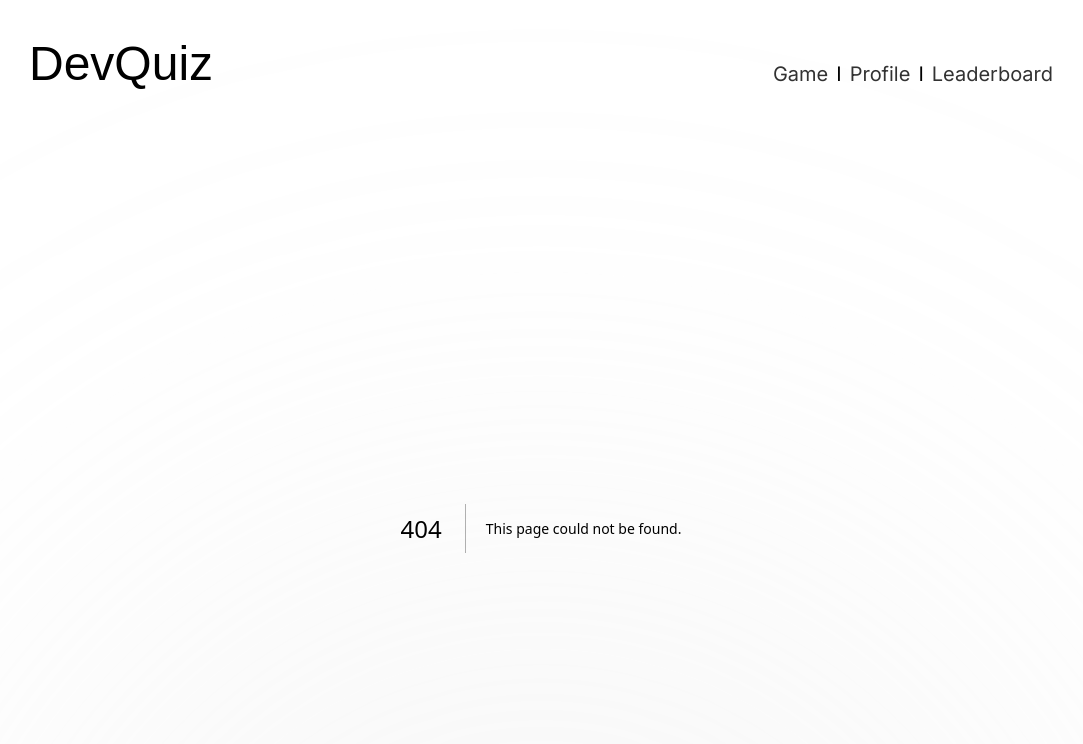
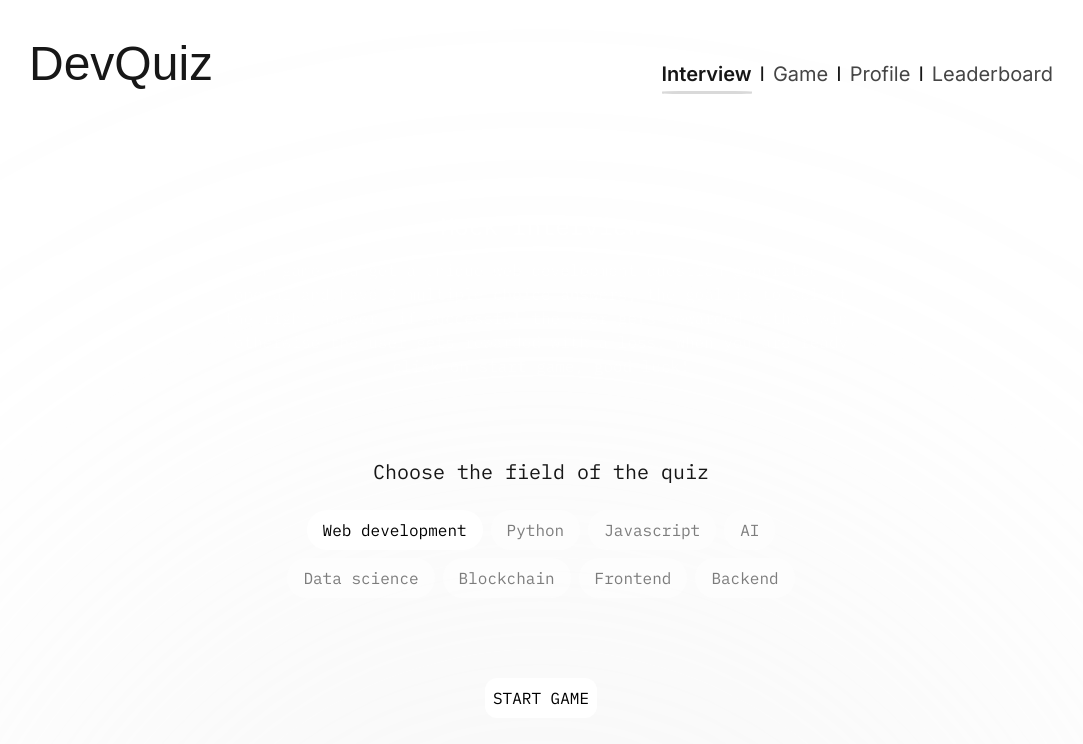
Before and after one commit to BChainbuddy/DevelopmentQuiz, a Next.js app: page /interview in a window 1280 px wide. Before the commit this address had no page. Shown: the top 744 px of the page, without its empty margins (99-1182 px from the left). Built offline with nearby package versions, Linux system fonts and the light colour scheme; a web font is replaced by a local one.

Commit message:
add interview to navbar

```diff
--- /dev/null
+++ b/src/app/interview/page.tsx
@@ -0,0 +1,189 @@
+"use client";
+
+import Quiz from "@/components/Quiz/Quiz";
+import CircleLoading from "@/ui/CircleLoading";
+import { useState } from "react";
+import { categories } from "@/data/categories";
+
+export default function GamePage() {
+  const [startGame, setStartGame] = useState(false);
+  const [loadingGame, setLoadingGame] = useState(false);
+
+  const [question, setQuestion] = useState("");
+  const [answers, setAnswers] = useState<{ choice: string; answer: string }[]>(
+    []
+  );
+  const [correctAnswer, setCorrectAnswer] = useState("");
+
+  const [category, setCategory] = useState(categories[0]);
+
+  const handleNewGame = () => {
+    setStartGame(true);
+    newRound();
+  };
+
+  const MAX_RETRIES = 3;
+
+  async function newRound(retryCount = 0) {
+    setLoadingGame(true);
+    try {
+      const response = await fetch(`/api/getQuestions/${category.prompt}`);
+      if (!response.ok) {
+        // If there's an HTTP error (e.g. network error, server error), throw and do not retry.
+        throw new Error(`HTTP error: ${response.status}`);
+      }
+      const { data } = await response.json();
+      const message = data.choices[0].message.content;
+      const lines = message
+        .split("\n")
+        .map((line: string) => line.trim())
+        .filter((line: string) => line !== "");
+
+      // Parse question
+      let question = "";
+      for (const line of lines) {
+        if (line.startsWith("Question:")) {
+          question = line.replace("Question:", "").trim();
+          break;
+        }
+      }
+
+      // Parse answers
+      const answers: { choice: string; answer: string }[] = [];
+      const answerPattern = /^([A-Z])\)\s*(.+)$/;
+      for (const line of lines) {
+        const match = line.match(answerPattern);
+        if (match) {
+          const choice = match[1];
+          const answerText = match[2];
+          answers.push({ choice, answer: answerText });
+        }
+      }
+
+      // Parse correct answer
+      const correctLine = lines.find((line: string) =>
+        /^Correct answer:/i.test(line)
+      );
+      const correctAnswerMatch = correctLine
+        ? correctLine
+            .replace(/^Correct answer:/i, "")
+            .trim()
+            .match(/^([A-Z])/i)
+        : null;
+      const correctAnswer = correctAnswerMatch
+        ? correctAnswerMatch[1].toUpperCase()
+        : "";
+
+      // If the structure is invalid, retry
+      if (!question || answers.length === 0 || !correctAnswer) {
+        if (retryCount < MAX_RETRIES) {
+          console.warn(
+            `Invalid response structure, retrying newRound (${
+              retryCount + 1
+            }/${MAX_RETRIES})`
+          );
+          return newRound(retryCount + 1);
+        } else {
+          throw new Error(
+            "Max retries exceeded due to invalid response structure."
+          );
+        }
+      }
+
+      // Set state
+      setQuestion(question);
+      setAnswers(answers);
+      setCorrectAnswer(correctAnswer);
+    } catch (error: any) {
+      console.error("Error in newRound:", error);
+      // If it's an HTTP/network error, do not retry automatically.
+      if (error.message && error.message.startsWith("HTTP error")) {
+        throw error;
+      }
+      // Retry on other errors
+      if (retryCount < MAX_RETRIES) {
+        return newRound(retryCount + 1);
+      } else {
+        throw error;
+      }
+    } finally {
+      setLoadingGame(false);
+    }
+  }
+
+  return (
+    <div className="flex flex-col flex-1 w-full max-w-[90rem] mx-auto">
+      {!startGame ? (
+        <div className="flex flex-col flex-1 md:justify-center items-center font-ibmPlexMono md:gap-y-[10vh] gap-y-[5vh] mt-8 md:mt-0">
+          <div className="flex flex-col items-center justify-center gap-y-4">
+            <p className="md:text-2xl text-lg text-white text-center">
+              Mock Interview
+            </p>
+            <p className="max-w-[40rem] text-[#FFFFFF99] md:text-center text-start md:text-base text-xs">
+              {/* Each game has 10 rounds, the questions have 3 multiple choice
+              questions and go from easy to hard, the goal is to get a score of
+              more than 60%, if successful the user gets rewarded with a win, on
+              the other hand if the score is less than 60% the user gets a loss.
+              When you are ready click on start game, good luck! */}
+              <span className="hidden md:block">
+                Each game you get a unique web development question generated by
+                openai and have 3 multiple choice answers, the goal is to select
+                the right answer, if successful the user gets rewarded with a
+                win, otherwise the user gets rewarded with a loss. When you are
+                ready click on start game, good luck!
+              </span>
+              <span className="md:hidden block">
+                Each game offers a unique, OpenAI-generated web development
+                question with three choices. Answer correctly to win and
+                incorrectly to lose. Click "Start Game" when you're ready. Good
+                luck!
+              </span>
+            </p>
+          </div>
+          <div className="flex flex-col justify-center items-center md:gap-y-6 gap-y-4">
+            <p className="text-center lg:text-xl md:text-lg text-base">
+              Choose the field of the quiz
+            </p>
+            <div className="lg:w-[600px] md:w-[400px] mx-auto flex flex-wrap justify-center items-center gap-2">
+              {categories.map((item, i) => (
+                <button
+                  onClick={() => {
+                    setCategory(item);
+                  }}
+                  className={`lg:py-2 lg:px-4 md:py-1.5 md:px-2.5 py-1 px-2 lg:text-base md:text-sm text-xs bg-white text-black rounded-3xl text-center w-fit transition-all duration-300 ease-out cursor-pointer inline-block ${
+                    category === item
+                      ? "opacity-100"
+                      : "opacity-50 hover:opacity-100"
+                  }`}
+                  key={i}
+                >
+                  {item.name}
+                </button>
+              ))}
+            </div>
+          </div>
+          <button
+            className="text-black rounded-xl bg-white md:p-2 p-1.5 cursor-pointer md:text-base text-sm"
+            onClick={handleNewGame}
+          >
+            START GAME
+          </button>
+        </div>
+      ) : loadingGame ? (
+        <div className="flex w-full flex-1 items-center justify-center">
+          <CircleLoading className="lg:w-10 lg:h-10 md:w-8 md:h-8 h-5 w-5 fill-[#d9d9d9]" />
+        </div>
+      ) : (
+        <Quiz
+          startGame={startGame}
+          setStartGame={setStartGame}
+          newRound={newRound}
+          question={question}
+          answers={answers}
+          correctAnswer={correctAnswer}
+          category={category.name}
+        />
+      )}
+    </div>
+  );
+}
--- a/src/components/Navigation/NavBar.tsx
+++ b/src/components/Navigation/NavBar.tsx
@@ -1,5 +1,4 @@
 import Link from "next/link";
-import NavOption from "./NavOption";
 import NavOptions from "./NavOptions";
 import SmNavBar from "./SmNavBar";
 
--- a/src/components/Navigation/NavOptions.tsx
+++ b/src/components/Navigation/NavOptions.tsx
@@ -12,6 +12,8 @@ export default function NavOptions() {
     <div className="md:flex hidden flex-row justify-center items-end lg:space-x-2 md:space-x-1 font-inter">
       {pathname !== "/" && (
         <>
+          <NavOption href="/interview" name="Interview" />
+          <p className={separatorClass}>I</p>
           <NavOption href="/game" name="Game" />
           <p className={separatorClass}>I</p>
           <NavOption href="/profile" name="Profile" />
--- a/src/components/Navigation/SmNavBar.tsx
+++ b/src/components/Navigation/SmNavBar.tsx
@@ -2,7 +2,6 @@
 
 import { useState } from "react";
 import { motion, AnimatePresence } from "framer-motion";
-import Link from "next/link";
 import SmNavOption from "./SmNavOption";
 import { usePathname } from "next/navigation";
 
```
